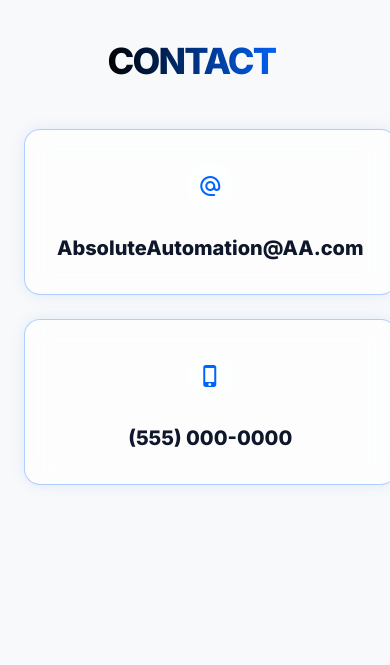
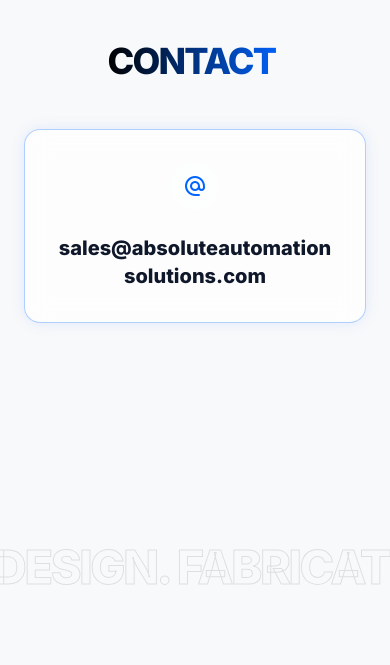
Before and after one commit to Engineer1052/absolute-automation, a website built with Vite: page index.html in a window 390 px wide. Shown: the part 5820-6485 px from the top of the page. Built offline with nearby package versions, Linux system fonts and the light colour scheme; some packages are replaced by stand-ins of ours.

Commit message:
content: update contact email and remove phone number

```diff
--- a/index.html
+++ b/index.html
@@ -307,32 +307,18 @@
                 <span class="gradient-text">CONTACT</span>
             </h2>
 
-            <div class="grid md:grid-cols-2 gap-6">
+            <div class="flex justify-center">
                 <!-- Email Card -->
                 <div
-                    class="glass p-8 rounded-2xl neon-border group hover:-translate-y-2 transition-transform duration-300">
+                    class="glass p-8 rounded-2xl neon-border group hover:-translate-y-2 transition-transform duration-300 w-full max-w-md">
                     <div
                         class="w-12 h-12 bg-white/5 rounded-full flex items-center justify-center mx-auto mb-6 group-hover:bg-primary/20 transition-colors">
                         <span class="material-icons-round text-primary">alternate_email</span>
                     </div>
 
-                    <a href="mailto:AbsoluteAutomation@AA.com"
-                        class="text-xl md:text-2xl font-bold hover:text-primary transition-colors">
-                        AbsoluteAutomation@AA.com
-                    </a>
-                </div>
-
-                <!-- Phone Card -->
-                <div
-                    class="glass p-8 rounded-2xl neon-border group hover:-translate-y-2 transition-transform duration-300">
-                    <div
-                        class="w-12 h-12 bg-white/5 rounded-full flex items-center justify-center mx-auto mb-6 group-hover:bg-primary/20 transition-colors">
-                        <span class="material-icons-round text-primary">phone_iphone</span>
-                    </div>
-
-                    <a href="tel:+15550000000"
-                        class="text-xl md:text-2xl font-bold hover:text-primary transition-colors">
-                        (555) 000-0000
+                    <a href="mailto:sales@absoluteautomationsolutions.com"
+                        class="text-xl md:text-2xl font-bold hover:text-primary transition-colors block break-words">
+                        sales@absoluteautomationsolutions.com
                     </a>
                 </div>
             </div>
--- a/src/components/Modal.js
+++ b/src/components/Modal.js
@@ -30,24 +30,13 @@ export class Modal {
 
                             <div class="space-y-4">
                                 <!-- Email Link -->
-                                <a href="mailto:AbsoluteAutomation@AA.com" class="flex items-center gap-4 p-4 rounded-xl bg-slate-50 border border-slate-200 hover:bg-white hover:border-primary/50 hover:shadow-lg transition-all group">
+                                <a href="mailto:sales@absoluteautomationsolutions.com" class="flex items-center gap-4 p-4 rounded-xl bg-slate-50 border border-slate-200 hover:bg-white hover:border-primary/50 hover:shadow-lg transition-all group">
                                     <div class="w-10 h-10 bg-slate-200 rounded-full flex items-center justify-center group-hover:bg-primary group-hover:text-black transition-colors">
                                         <span class="material-icons-round text-sm text-slate-600 group-hover:text-black">email</span>
                                     </div>
                                     <div class="text-left">
                                         <div class="text-[10px] font-mono uppercase tracking-widest text-slate-500">Email</div>
-                                        <div class="font-bold text-sm text-slate-900">AbsoluteAutomation@AA.com</div>
-                                    </div>
-                                </a>
-
-                                <!-- Phone Link -->
-                                <a href="tel:+15550000000" class="flex items-center gap-4 p-4 rounded-xl bg-slate-50 border border-slate-200 hover:bg-white hover:border-primary/50 hover:shadow-lg transition-all group">
-                                    <div class="w-10 h-10 bg-slate-200 rounded-full flex items-center justify-center group-hover:bg-primary group-hover:text-black transition-colors">
-                                        <span class="material-icons-round text-sm text-slate-600 group-hover:text-black">phone</span>
-                                    </div>
-                                    <div class="text-left">
-                                        <div class="text-[10px] font-mono uppercase tracking-widest text-slate-500">Phone</div>
-                                        <div class="font-bold text-sm text-slate-900">(555) 000-0000</div>
+                                        <div class="font-bold text-sm text-slate-900 break-all">sales@absoluteautomationsolutions.com</div>
                                     </div>
                                 </a>
                             </div>
```
